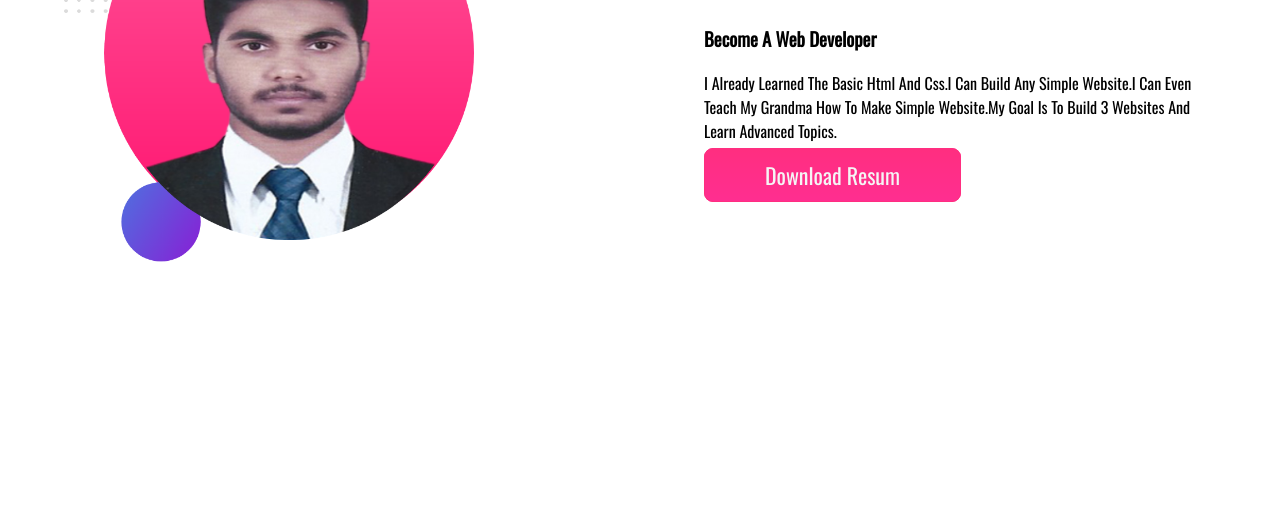
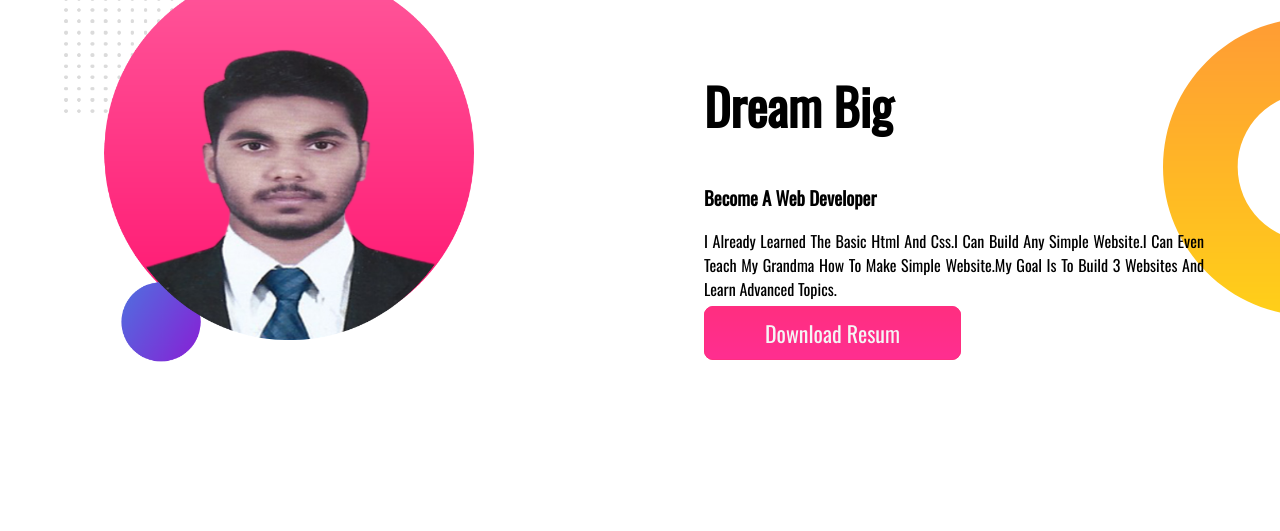
Before and after one commit to mohammadibrahim11/developer-portfolio, a plain HTML site: page index.html in a window 1280 px wide. Shown: the part 762-1293 px from the top of the page. Before the commit the page ends 1093 px from the top, so only its background shows below. Drawn offline with nearby package versions, Linux system fonts and the light colour scheme.

Commit message:
add bg new cover

```diff
--- a/index.html
+++ b/index.html
@@ -36,10 +36,10 @@
 
 <section class="dream-big">
 
-    <div class="half-width">
+    <div class="half-width ">
         <img src="images/my-bg-01.png" alt="my new photo">
     </div>
-    <div class="half-width">
+    <div class="half-width newstyle">
         <h1>
             Dream Big
         </h1>
--- a/style.css
+++ b/style.css
@@ -20,6 +20,11 @@ h1{
     width: 80%;
 }
 
+.half-width p{
+    width: 500px;
+    text-align: justify;
+}
+
 
 
 .link-button{
@@ -36,6 +41,9 @@ h1{
 }
 .dream-big{
     display: flex;
+    background-image: url(images/dream-bg.png);
+    background-repeat: no-repeat;
+    background-position: right;
 }
 
 .section-one{
@@ -65,3 +73,10 @@ h1{
 .half-width,h3,p{
     text-transform: capitalize;
 }
+section{
+    margin-bottom: 100px;
+}
+
+ .dream-big,.newstyle h1{
+    margin-top:100px;
+}
```
